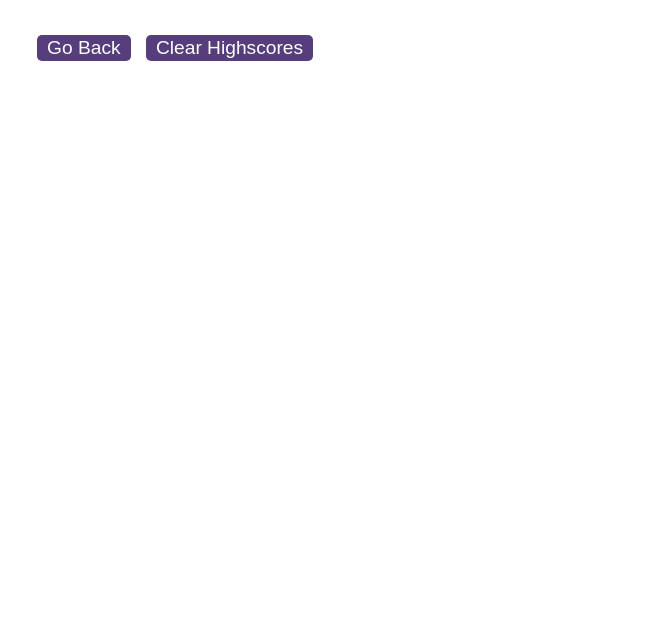
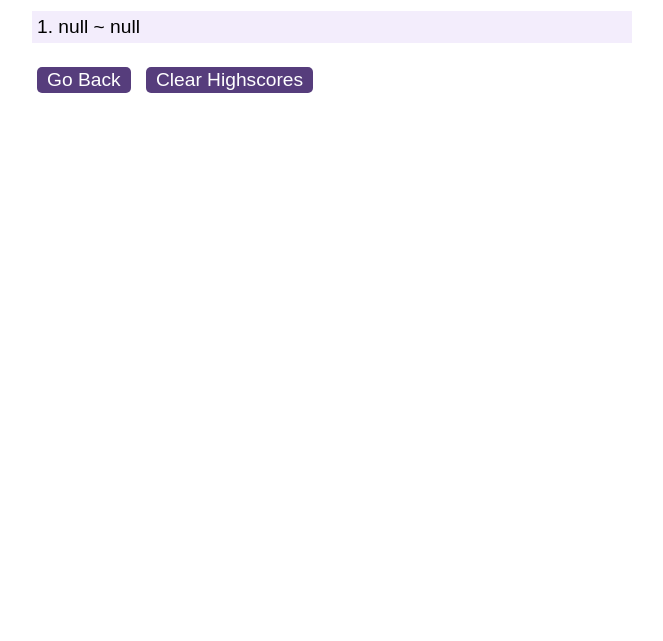
Before and after one commit to ExxtremeBattler/coding-quiz, a plain HTML site: page starter/highscores.html in a window 1280 px wide. Shown: the part 159-800 px from the top of the page, without its empty margins (308-971 px from the left). Drawn offline with Linux system fonts and the light colour scheme.

Commit message:
added logic for highscores

```diff
--- /dev/null
+++ b/starter/assets/js/scores.js
@@ -0,0 +1,17 @@
+let scoresPage = document.querySelector("#highscores")
+
+function getLastScore() {
+
+    console.log(localStorage.getItem("initials"))
+    console.log(localStorage.getItem("score"))
+
+    var scoreItem = document.createElement("li")
+
+    scoreItem.innerHTML = (localStorage.getItem("initials") + " ~ " + localStorage.getItem("score"))
+
+    scoresPage.append(scoreItem)
+
+
+  }
+
+  getLastScore()
--- a/starter/highscores.html
+++ b/starter/highscores.html
@@ -14,10 +14,11 @@
       <h1>Highscores</h1>
       <ol id="highscores"></ol>
 
+
       <a href="index.html"><button>Go Back</button></a>
       <button id="clear">Clear Highscores</button>
     </div>
 
-    <script src="./assets/js/scores.js"></script>
+    <script src="assets/js/scores.js"></script>
   </body>
 </html>
```
Also changed, not shown: questions.js (deleted).
